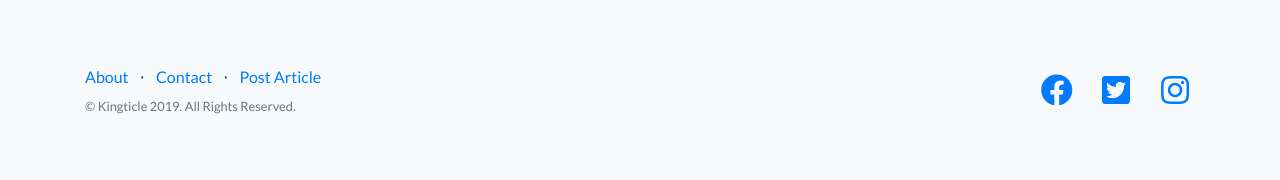
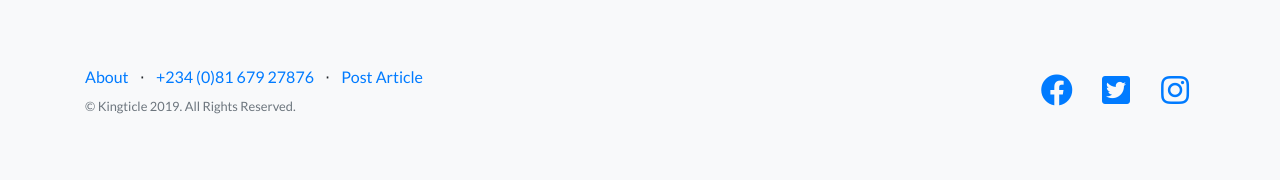
Before and after one commit to kingwisdom/kingticle, a PHP site: page / in a window 1280 px wide. Shown: the part 700-880 px from the top of the page. Run offline with PHP 8.4, Linux system fonts and the light colour scheme; data that the repository does not hold is empty.

Commit message:
Update index.php

```diff
--- a/index.php
+++ b/index.php
@@ -95,7 +95,7 @@
             </li>
             <li class="list-inline-item">&sdot;</li>
             <li class="list-inline-item">
-              <a href="contact.php">Contact</a>
+              <a href="#">+234 (0)81 679 27876</a>
             </li>
 
             <li class="list-inline-item">&sdot;</li>
```
